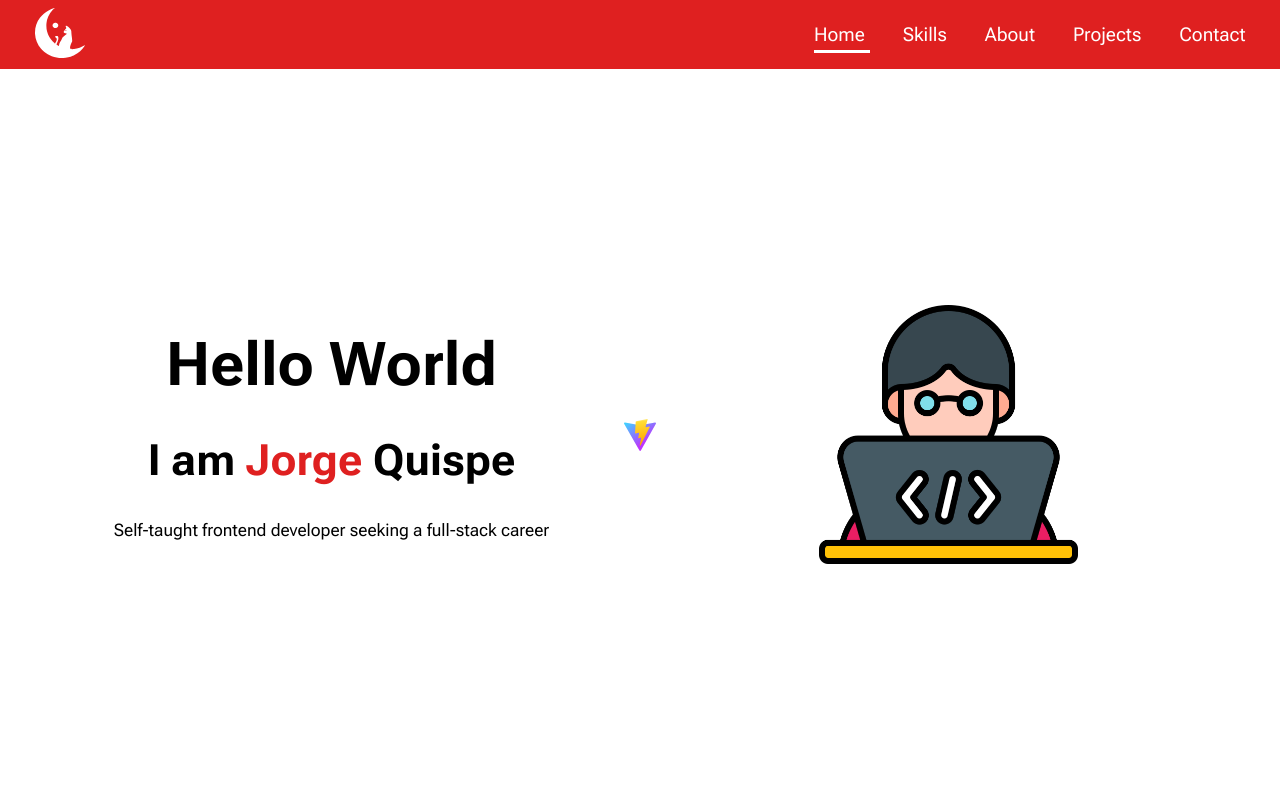
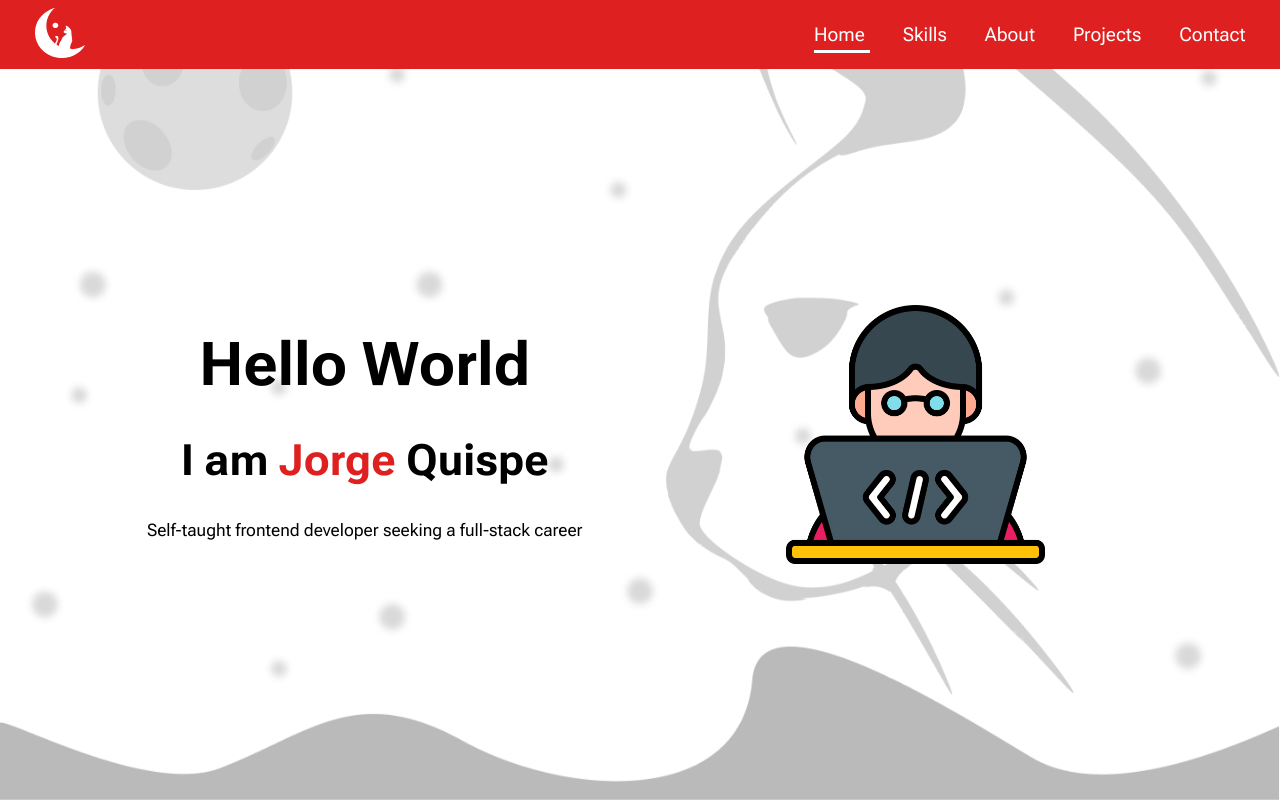
Before and after one commit to JorgeKerilima19/portfolio, a React (Vite) app: page / in a window 1280 px wide. Both pictures are taken after a click on the item "Home". Built offline with nearby package versions, Linux system fonts and the light colour scheme.

Commit message:
background img

```diff
--- a/src/index.css
+++ b/src/index.css
@@ -14,7 +14,7 @@ a {
 
 :root {
   --header-height: 4rem;
-  --border-color:hsl(0,0%,0%);
+  --border-color: hsl(0, 0%, 0%);
   --complete-height: calc(100vh - var(--header-height));
   --max-width: 80rem;
   --primary-color: hsl(0, 75%, 50%);
@@ -51,6 +51,10 @@ a {
 .flex-wrap {
   flex-wrap: wrap;
 }
+#root {
+  background: url("/1.png") no-repeat fixed center;
+  background-size: cover;
+}
 .main {
   margin: auto;
   max-width: var(--max-width);
--- a/src/pages/HomePage.tsx
+++ b/src/pages/HomePage.tsx
@@ -1,7 +1,5 @@
 import "./styles/home.css";
-import profile from "/assets/1.png"
-
-import vite from "/vite.svg"
+import profile from "/assets/1.png";
 
 export const HomePage = () => {
   return (
@@ -13,7 +11,6 @@ export const HomePage = () => {
         </h1>
         <p>Self-taught frontend developer seeking a full-stack career</p>
       </div>
-      <img src={vite} alt="" />
       <div className="homepage-container">
         <img className="homepage__img" src={profile} alt="" />
       </div>
```
Also changed, not shown: public/1.png (added).
